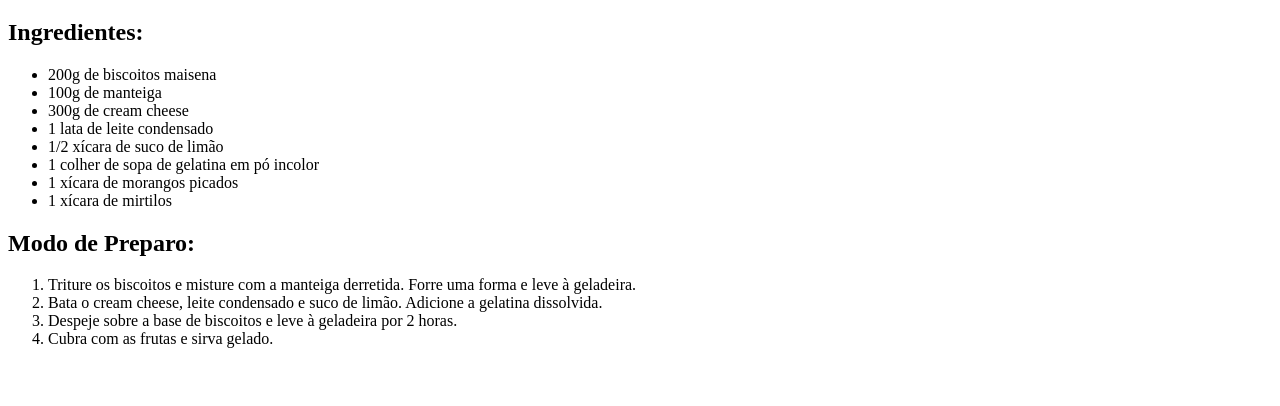
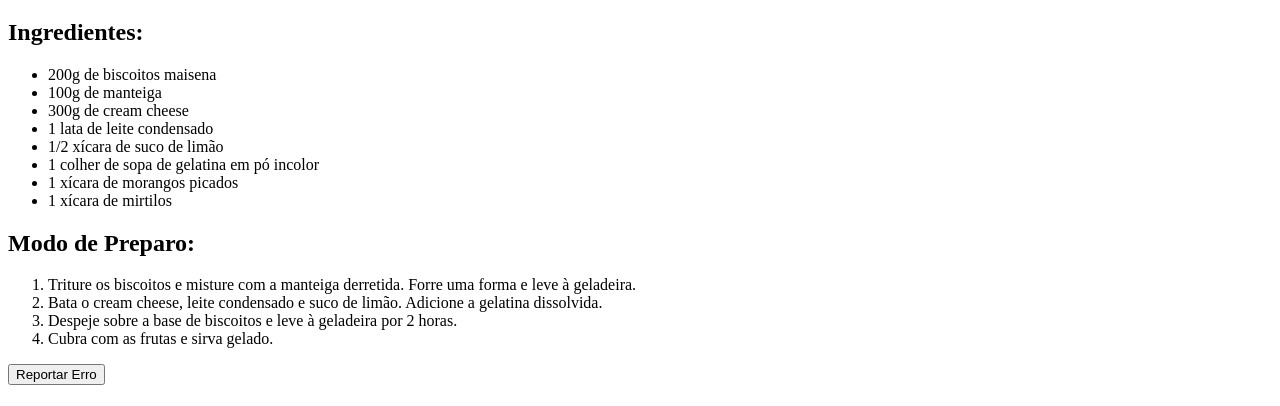
Before and after one commit to Vitorcastanhos/moreAboutResponsiveness, a plain HTML site: page index.html in a window 1280 px wide. Shown: the part 394-800 px from the top of the page. Drawn offline with Linux system fonts and the light colour scheme.

Commit message:
starting project

```diff
--- a/index.html
+++ b/index.html
@@ -45,6 +45,8 @@
           <li>Despeje sobre a base de biscoitos e leve à geladeira por 2 horas.</li>
           <li>Cubra com as frutas e sirva gelado.</li>
         </ol>
+
+        <button>Reportar Erro</button>
       </div>
     </div>
   </body>
```
